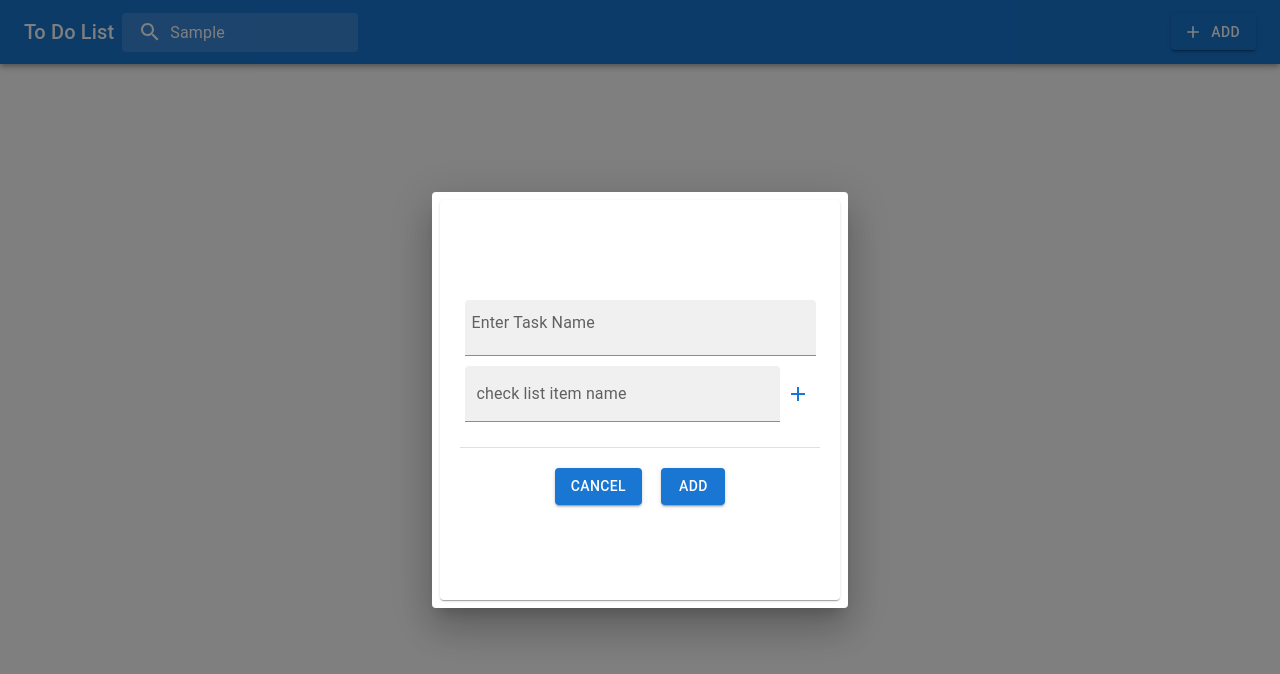
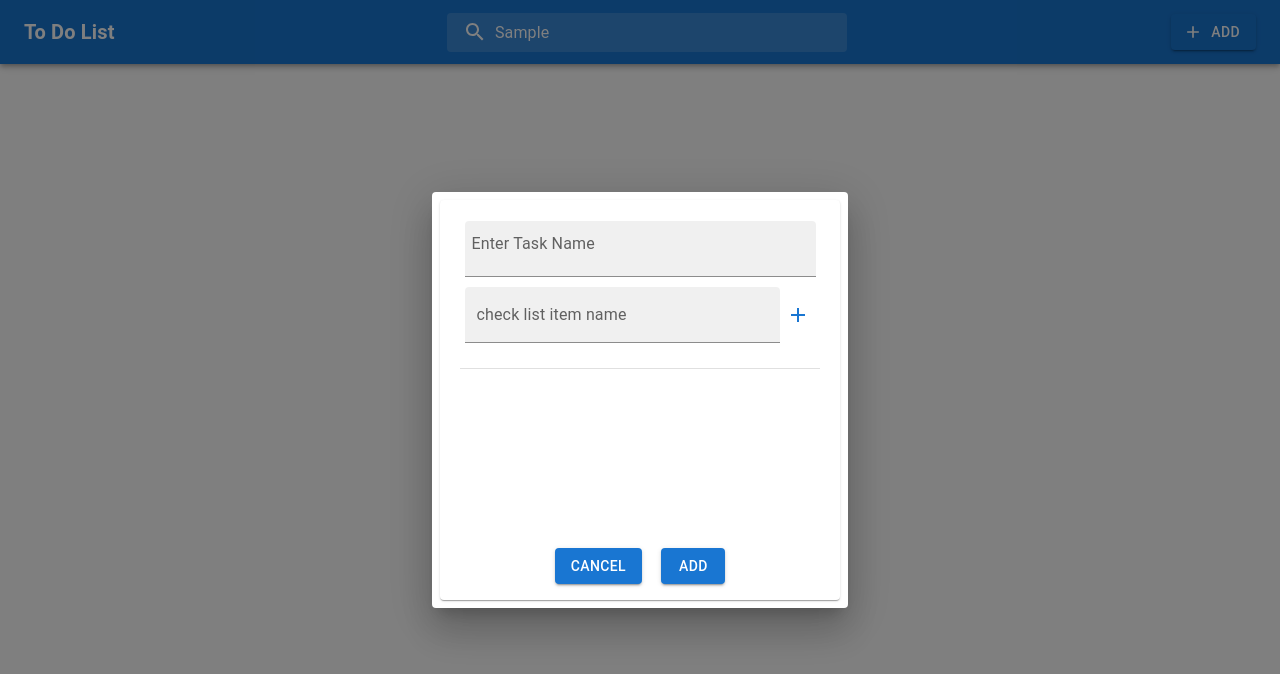
Before and after one commit to sdhone98/To-Do-List, a React (Vite) app: page / in a window 1280 px wide. Both pictures are taken after typing "Sample" into the empty fields and a click on the button "ADD". Shown: the top 674 px of the page. Built offline with nearby package versions, Linux system fonts and the light colour scheme.

Commit message:
fixes - Sagar

```diff
--- a/src/components/DialogBox/DialogBox.tsx
+++ b/src/components/DialogBox/DialogBox.tsx
@@ -46,8 +46,6 @@ const DialogBox: FC<DialogBoxProps> = ({
 
 
     const addNewTaskToList = () => {
-        ListOfItems.map(i => console.log(">>> ", i))
-
         taskName && ListOfItems.map(i => i != taskName) && setListOfItems((prevList) => [...prevList, taskName]);
         setTaskName("");
     }
@@ -65,7 +63,6 @@ const DialogBox: FC<DialogBoxProps> = ({
             task_name: mainTaskName,
             task_list: ListOfItems,
         };
-        // console.log('DIALOG DATA : ', task)
         sendTaskToParent(task);
 
         onClose();
@@ -88,7 +85,7 @@ const DialogBox: FC<DialogBoxProps> = ({
                         height: "100%",
                         minHeight: "400px",
                         maxHeight: "500px",
-                        padding: "10px",
+                        padding: "5px 10px 5px 10px",
                         display: "flex",
                         flexDirection: "column",
                         alignItems: "center",
@@ -138,6 +135,7 @@ const DialogBox: FC<DialogBoxProps> = ({
                         sx={{
                             width: "100%",
                             height: "100%",
+                            minHeight: "200px",
                             overflowY: "auto",
                             "::-webkit-scrollbar": {
                                 display: "none",
@@ -148,10 +146,15 @@ const DialogBox: FC<DialogBoxProps> = ({
 
                         }}>
                             {ListOfItems.map((item, index) => (
-                                <ListItem button >
+                                <ListItem button sx={{
+                                    ":nth-child(even)": {
+                                        background: "#eaf0f6",
+                                    },
+
+                                }}>
 
                                     <ListItemText sx={{
-                                        overflow: "hidden"
+                                        overflow: "hidden",
                                     }} primary={index + " : "  + item}/>
                                 </ListItem>
                             ))}
--- a/src/components/NavAppBar/NavAppBar.tsx
+++ b/src/components/NavAppBar/NavAppBar.tsx
@@ -1,26 +1,22 @@
 import * as React from 'react';
-import { AppBar, Toolbar, Button, Box } from "@mui/material";
-import { Typography } from "@mui/material";
+import {AppBar, Toolbar, Button, Box} from "@mui/material";
+import {Typography} from "@mui/material";
 import AddIcon from "@material-ui/icons/Add";
-import { styled, alpha } from '@mui/material/styles';
+import {styled, alpha} from '@mui/material/styles';
 import InputBase from '@mui/material/InputBase';
 import SearchIcon from '@mui/icons-material/Search';
 
 
-
-
-
-
-
 const style = {
     // border: "1px solid white",
-    marginLeft: "auto",
+    marginLeft: "0",
     color: "white",
+
     // background: 'blue'
 };
 
 
-const Search = styled('div')(({ theme }) => ({
+const Search = styled('div')(({theme}) => ({
     position: 'relative',
     borderRadius: theme.shape.borderRadius,
     backgroundColor: alpha(theme.palette.common.white, 0.15),
@@ -37,9 +33,10 @@ const Search = styled('div')(({ theme }) => ({
 
 interface NavAppBarProps {
     onOpenDialog: () => void;
-    onSearchChange: (searchString: string) => void;  }
+    onSearchChange: (searchString: string) => void;
+}
 
-const SearchIconWrapper = styled('div')(({ theme }) => ({
+const SearchIconWrapper = styled('div')(({theme}) => ({
     padding: theme.spacing(0, 2),
     height: '100%',
     position: 'absolute',
@@ -49,7 +46,7 @@ const SearchIconWrapper = styled('div')(({ theme }) => ({
     justifyContent: 'center',
 }));
 
-const StyledInputBase = styled(InputBase)(({ theme }) => ({
+const StyledInputBase = styled(InputBase)(({theme}) => ({
     color: 'inherit',
     '& .MuiInputBase-input': {
         padding: theme.spacing(1, 1, 1, 0),
@@ -64,39 +61,50 @@ const StyledInputBase = styled(InputBase)(({ theme }) => ({
 }));
 
 
-  const NavAppBar: React.FC<NavAppBarProps> = ({ onOpenDialog , onSearchChange }) => {
+const NavAppBar: React.FC<NavAppBarProps> = ({onOpenDialog, onSearchChange}) => {
 
 
     return (
 
-        <Box sx={{ flexGrow: 1 }}>
+        <Box sx={{flexGrow: 1}}>
             <AppBar position="static">
-                <Toolbar>
+                <Toolbar sx={{
+                    display: "flex",
+                    flexDirection: "row",
+                    justifyContent: "space-between"
+                }}>
 
                     <Typography
                         variant="h6"
                         noWrap
                         component="div"
-                        sx={{ display: { xs: 'none', sm: 'block' } }}
+                        sx={{
+                            display: {xs: 'none', sm: 'block', fontWeight: "700"}
+                        }}
                     >
                         To Do List
                     </Typography>
 
-                    <Search>
+                    <Search sx={{
+                        minWidth: "400px",
+                        maxWidth: "750px"
+                    }}>
                         <SearchIconWrapper>
-                            <SearchIcon />
+                            <SearchIcon/>
                         </SearchIconWrapper>
                         <StyledInputBase
                             placeholder="Search…"
-                            inputProps={{ 'aria-label': 'search' }}
-                            onChange={(e) => {onSearchChange(e.target.value)}}
+                            inputProps={{'aria-label': 'search'}}
+                            onChange={(e) => {
+                                onSearchChange(e.target.value)
+                            }}
                         />
                     </Search>
 
                     <Button
                         sx={style}
                         // color="secondary"
-                          startIcon={<AddIcon />}
+                        startIcon={<AddIcon/>}
                         variant="contained"
                         size="medium"
                         onClick={onOpenDialog}
@@ -106,6 +114,7 @@ const StyledInputBase = styled(InputBase)(({ theme }) => ({
 
                 </Toolbar>
 
+
             </AppBar>
 
         </Box>
```
Also changed, not shown: src/App.tsx (+0 -10 lines). Lines whose indentation alone changed are shown as unchanged.
